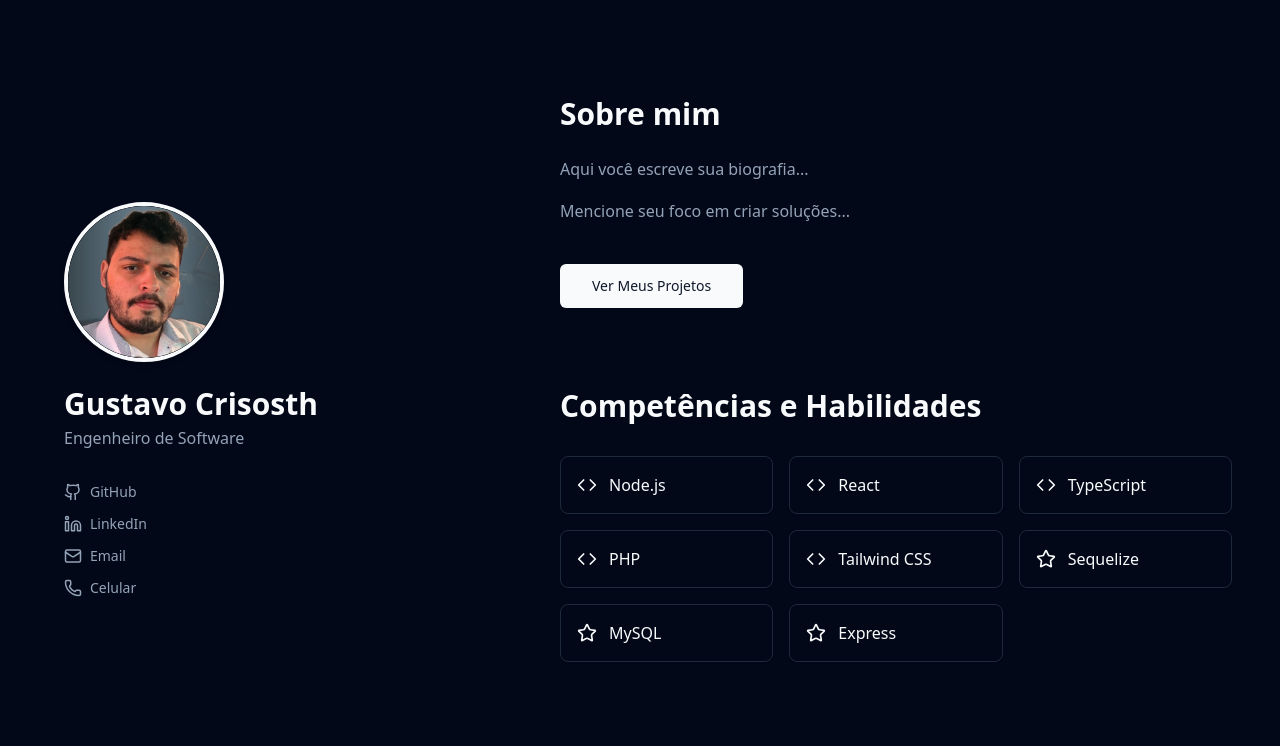
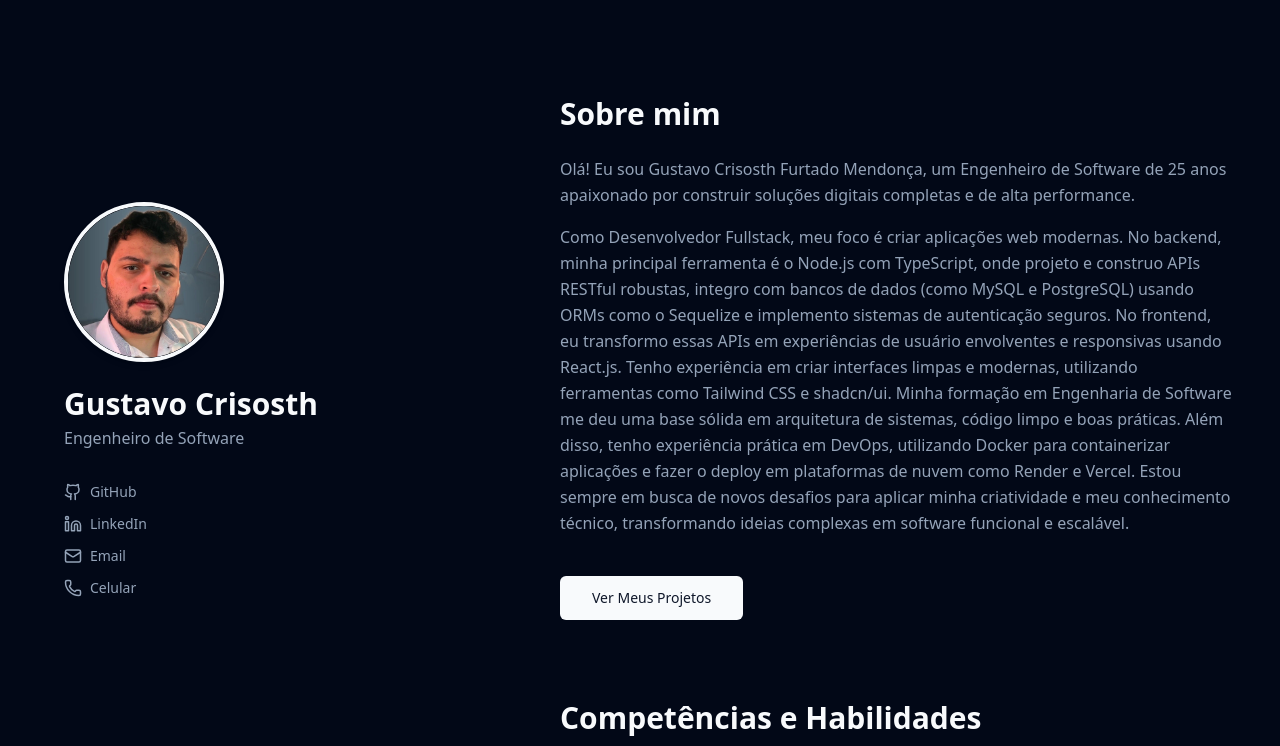
Before and after one commit to GustavoCrisosth/Project---Portfolio, a React (Vite) app in the folder frontend/: page / in a window 1280 px wide. Shown: the top 746 px of the page. Built offline with nearby package versions, Linux system fonts and the light colour scheme.

Commit message:
sobre mim atualizado

```diff
--- a/frontend/src/pages/Home.tsx
+++ b/frontend/src/pages/Home.tsx
@@ -141,10 +141,22 @@ export function Home() {
                         Sobre mim
                     </h2>
                     <p className="mt-6 text-muted-foreground leading-relaxed">
-                        Aqui você escreve sua biografia...
+                        Olá! Eu sou Gustavo Crisosth Furtado Mendonça,
+                        um Engenheiro de Software de 25 anos apaixonado por construir soluções digitais completas e de alta performance.
                     </p>
                     <p className="mt-4 text-muted-foreground leading-relaxed">
-                        Mencione seu foco em criar soluções...
+                        Como Desenvolvedor Fullstack, meu foco é criar aplicações web modernas. No backend,
+                        minha principal ferramenta é o Node.js com TypeScript, onde projeto e construo APIs RESTful robustas,
+                        integro com bancos de dados (como MySQL e PostgreSQL) usando ORMs como o Sequelize e implemento sistemas de autenticação seguros.
+
+                        No frontend, eu transformo essas APIs em experiências de usuário envolventes e responsivas usando React.js.
+                        Tenho experiência em criar interfaces limpas e modernas, utilizando ferramentas como Tailwind CSS e shadcn/ui.
+
+                        Minha formação em Engenharia de Software me deu uma base sólida em arquitetura de sistemas, código limpo e boas práticas.
+                        Além disso, tenho experiência prática em DevOps, utilizando Docker para containerizar aplicações e fazer o deploy em plataformas de nuvem como Render e Vercel.
+
+                        Estou sempre em busca de novos desafios para aplicar minha criatividade e meu conhecimento técnico,
+                        transformando ideias complexas em software funcional e escalável.
                     </p>
                 </section>
 
```
